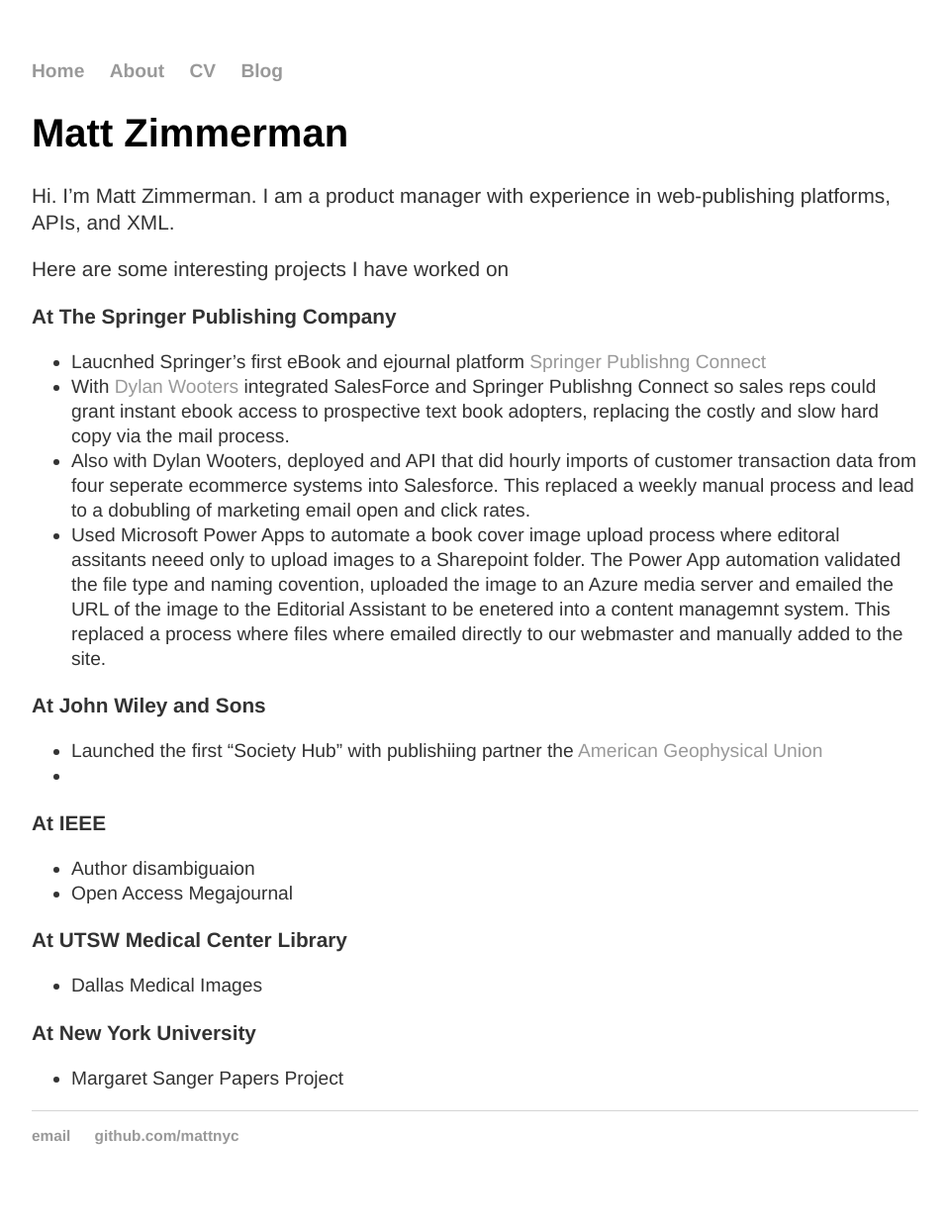
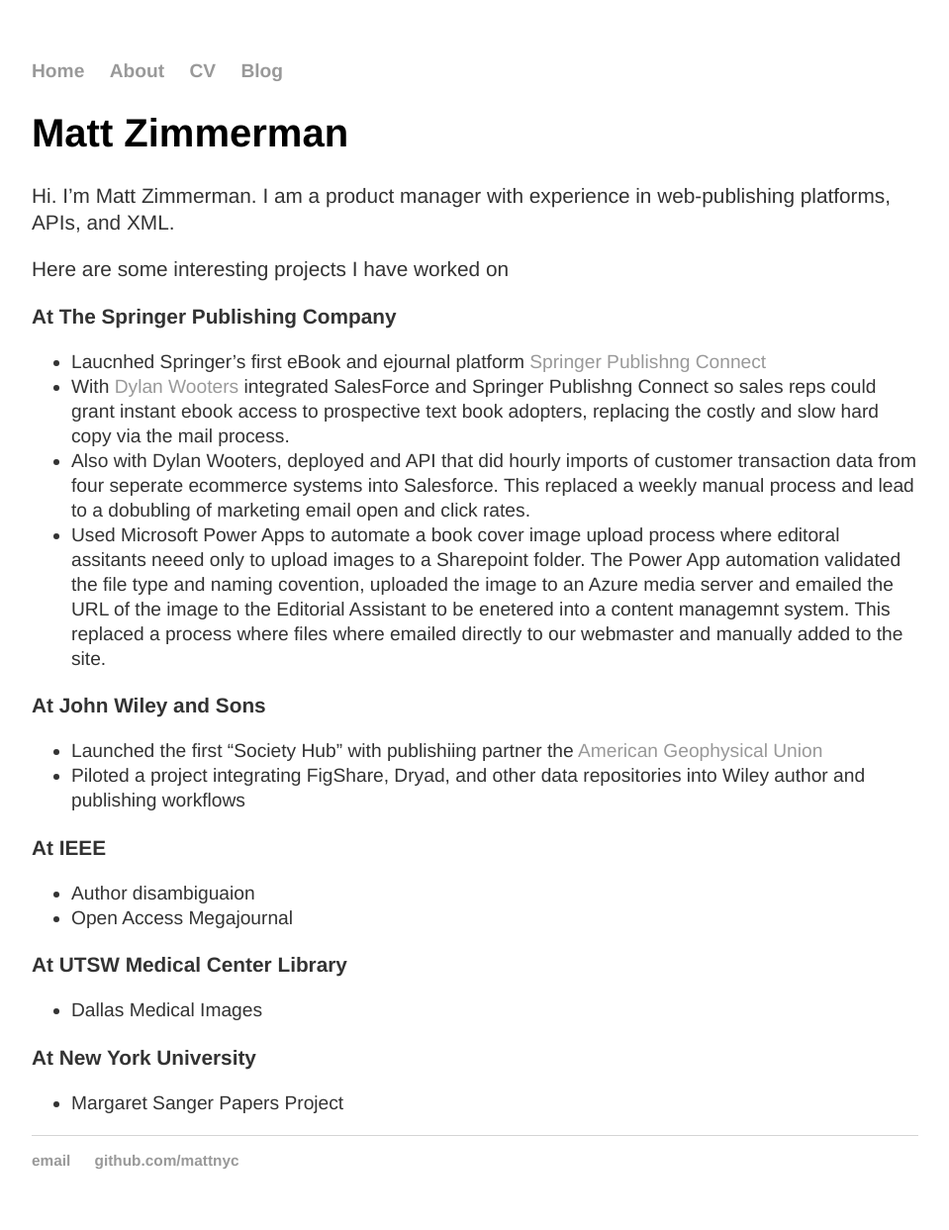
Before and after one commit to mattznyc/mattznyc.github.io, a Jekyll site: the page built from index.md, in a window 1280 px wide. Shown: the whole page at 99% size, without its empty margins (160-1119 px from the left). Built offline with Jekyll 4.4.1, drawn with Linux system fonts in a browser that asks for light colours; before the commit the page ends 1218 px from its top, so only the background shows below that.

Commit message:
Update index.md

```diff
--- a/index.md
+++ b/index.md
@@ -17,7 +17,7 @@
 
 **At John Wiley and Sons**
 * Launched the first "Society Hub" with publishiing partner the [American Geophysical Union](https://agupubs.onlinelibrary.wiley.com/)
-*
+* Piloted a project integrating FigShare, Dryad, and other data repositories into Wiley author and publishing workflows
 
 **At IEEE**
 * Author disambiguaion
```
